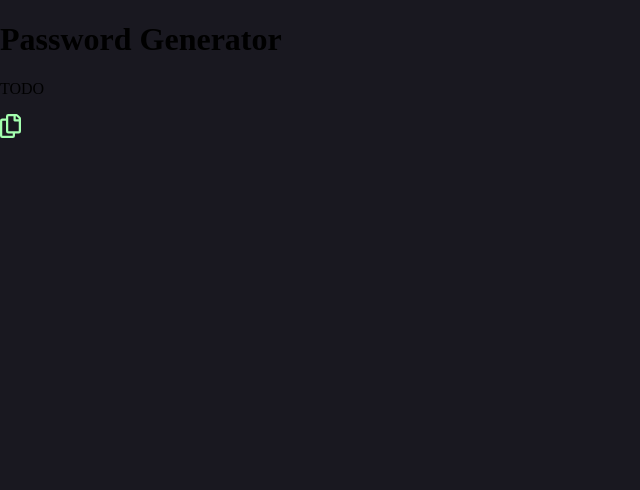
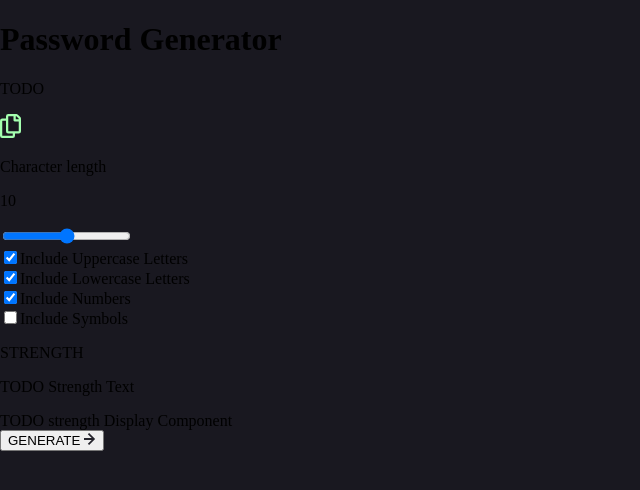
Before and after one commit to dcubic/password-generator-app, a React (Vite) app: page / in a window 1280 px wide. Shown: the top 490 px of the page, without its empty margins (0-640 px from the left). Built offline with nearby package versions, Linux system fonts and the light colour scheme.

Commit message:
:construction: building UI

```diff
--- a/src/components/app/App.jsx
+++ b/src/components/app/App.jsx
@@ -1,7 +1,59 @@
-import styles from './App.module.css';
-import CopyIcon from '../../assets/images/icon-copy.svg?react';
+import styles from "./App.module.css";
+import CopyIcon from "../../assets/images/icon-copy.svg?react";
+import RightArrowIcon from '../../assets/images/icon-arrow-right.svg?react';
+
+import { useState } from "react";
+
+const defaultGenerationParameters = {
+  passwordLength: 10,
+  includeUppercase: true,
+  includeLowercase: true,
+  includeNumbers: true,
+  includeSymbols: false,
+};
+
+const checkboxParameters = [
+  {
+    id: "uppercase",
+    parameterName: "includeUppercase",
+    labelText: "Include Uppercase Letters",
+  },
+  {
+    id: "lowercase",
+    parameterName: "includeLowercase",
+    labelText: "Include Lowercase Letters",
+  },
+  {
+    id: "numbers",
+    parameterName: "includeNumbers",
+    labelText: "Include Numbers",
+  },
+  {
+    id: "symbols",
+    parameterName: "includeSymbols",
+    labelText: "Include Symbols",
+  },
+];
 
 function App() {
+  const [generationParameters, setGenerationParameters] = useState(
+    defaultGenerationParameters
+  );
+
+  function handleSliderChange(newValue) {
+    setGenerationParameters((oldParameters) => ({
+      ...oldParameters,
+      passwordLength: +newValue,
+    }));
+  }
+
+  function handleCheckboxClick(parameterName) {
+    setGenerationParameters((oldParameters) => ({
+      ...oldParameters,
+      [parameterName]: !oldParameters[parameterName],
+    }));
+  }
+
   return (
     <div className={styles.appContainer}>
       <h1 className={styles.midText}>Password Generator</h1>
@@ -10,10 +62,47 @@ function App() {
         <CopyIcon />
       </div>
       <form>
-
+        <div>
+          <div>
+            <p>Character length</p>
+            <p>{generationParameters.passwordLength}</p>
+          </div>
+          <input
+            type="range"
+            min="0"
+            max="20"
+            value={generationParameters.passwordLength}
+            onChange={(event) => handleSliderChange(event.target.value)}
+          ></input>
+        </div>
+        <div>
+          {checkboxParameters.map((parameters) => (
+            <div>
+              <input
+                id={`${parameters.id}-checkbox`}
+                type="checkbox"
+                name="option"
+                value={parameters.id}
+                checked={generationParameters[parameters.parameterName]}
+                onClick={() => handleCheckboxClick(parameters.parameterName)}
+              ></input>
+              <label htmlFor={`${parameters.id}-checkbox`}>
+                {parameters.labelText}
+              </label>
+            </div>
+          ))}
+        </div>
+        <div>
+          <p>STRENGTH</p>
+          <div>
+            <p>TODO Strength Text</p>
+            <div>TODO strength Display Component</div>
+          </div>
+        </div>
+        <button type="button">GENERATE <RightArrowIcon /></button>
       </form>
     </div>
-  )
+  );
 }
 
-export default App
+export default App;
```
